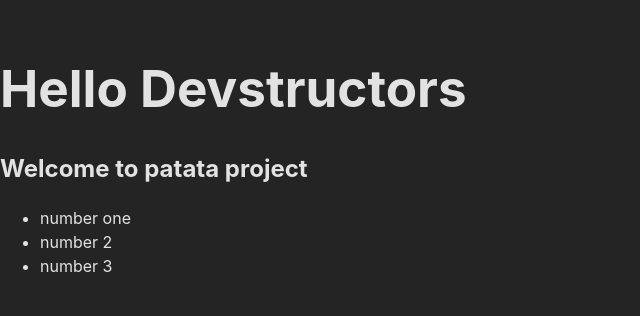
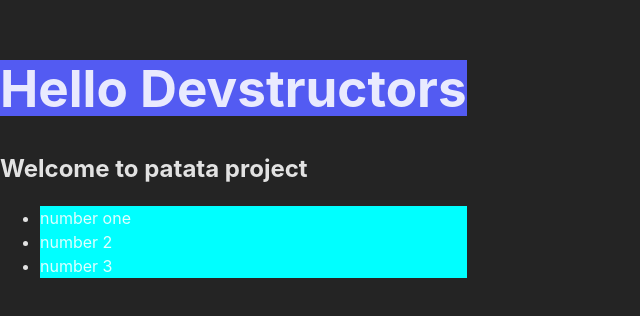
Before and after one commit to patata-team/patata-project, a React (Vite) app: page / in a window 1280 px wide. Shown: the part 240-556 px from the top of the page, without its empty margins (0-640 px from the left). Built offline with nearby package versions, Linux system fonts and the light colour scheme.

Commit message:
add color to html elements

```diff
--- a/src/index.css
+++ b/src/index.css
@@ -13,6 +13,12 @@
   -moz-osx-font-smoothing: grayscale;
 }
 
+h1 {
+  background-color: #535bf2;
+}
+li {
+  background-color: aqua;
+}
 a {
   font-weight: 500;
   color: #646cff;
```
